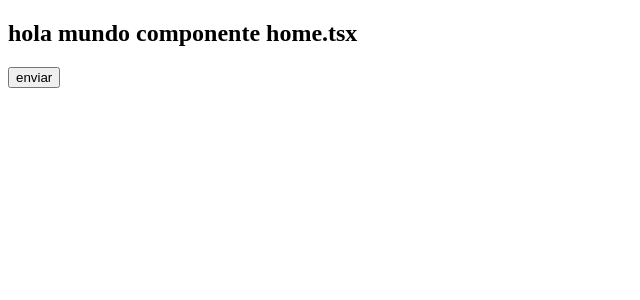
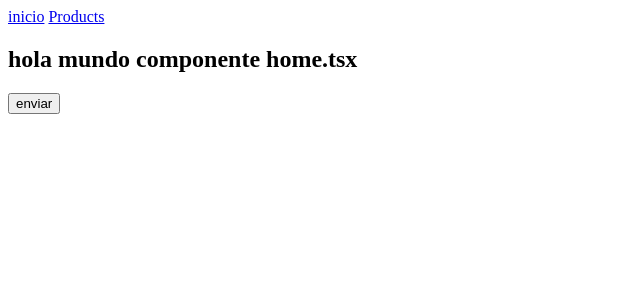
Before and after one commit to EdwinDev99/react-ts-ejercicios, a React (Vite) app in the folder 16-react-router/: page / in a window 1280 px wide. Shown: the top 300 px of the page, without its empty margins (0-640 px from the left). Built offline with nearby package versions, Linux system fonts and the light colour scheme.

Commit message:
nested routes

```diff
--- /dev/null
+++ b/16-react-router/src/pages/Layout.tsx
@@ -0,0 +1,14 @@
+import { Link, Outlet } from "react-router-dom";
+
+type Props = {};
+
+function Layout({}: Props) {
+  return (
+    <div>
+      <Link to="/">inicio</Link> <Link to="/Products">Products</Link>
+      <Outlet />
+    </div>
+  );
+}
+
+export default Layout;
--- a/16-react-router/src/pages/index.tsx
+++ b/16-react-router/src/pages/index.tsx
@@ -2,19 +2,26 @@ import { createBrowserRouter } from "react-router-dom";
 import Home from "./Home";
 import Product from "./Product";
 import ProductDetail from "./ProductDetail";
+import Layout from "./Layout";
 
 const router = createBrowserRouter([
   {
     path: "/",
+    element: <Layout />,
+    children: [
+      {
+        index: true,
         element: <Home />,
       },
       {
-    path: "/Products",
+        path: "Products",
         element: <Product />,
       },
       {
-    path: "/Product/:id",
+        path: "Product/:id",
         element: <ProductDetail />,
+      },
+    ],
   },
 ]);
 
```
Lines whose indentation alone changed are shown as unchanged.
